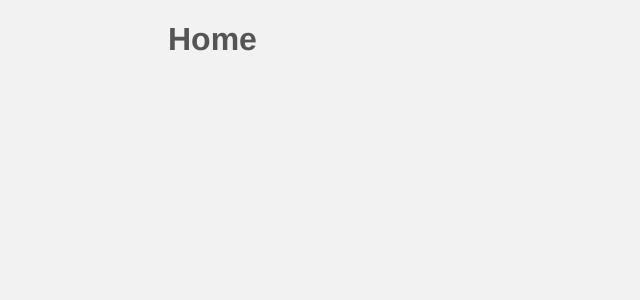
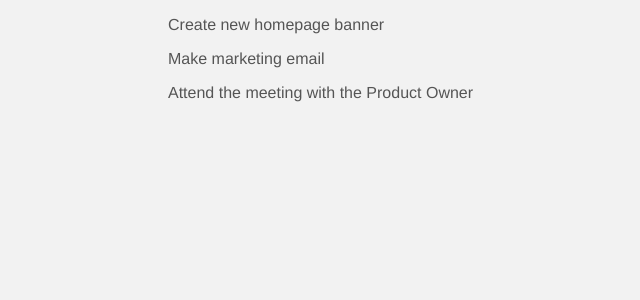
Before and after one commit to StefanoConsonni/tasko-vue, a Vue app: page / in a window 1280 px wide. Shown: the top 300 px of the page, without its empty margins (172-812 px from the left). Built offline with nearby package versions, Linux system fonts and the light colour scheme; data requests are answered from the project's data file.

Commit message:
edit HomeView.vue

```diff
--- a/package.json
+++ b/package.json
@@ -4,7 +4,8 @@
   "private": true,
   "scripts": {
     "serve": "vue-cli-service serve",
-    "build": "vue-cli-service build"
+    "build": "vue-cli-service build",
+    "json-server": "npx json-server --watch data/db.json"
   },
   "dependencies": {
     "core-js": "^3.8.3",
--- a/src/views/HomeView.vue
+++ b/src/views/HomeView.vue
@@ -1,10 +1,29 @@
 <template>
-  <div class="home"><h1>Home</h1></div>
+  <div class="home">
+    <div v-if="projects.length">
+      <div v-for="project in projects" :key="project.id">
+        <p>{{ project.title }}</p>
+      </div>
+    </div>
+  </div>
 </template>
 
 <script>
   export default {
     name: "HomeView",
     components: {},
+    data() {
+      return {
+        projects: [],
+      };
+    },
+    mounted() {
+      fetch("http://localhost:3000/projects").then((res) =>
+        res
+          .json()
+          .then((data) => (this.projects = data))
+          .catch((error) => console.log(error.message))
+      );
+    },
   };
 </script>
```
Also changed, not shown: 1 other file (tests, documents, lock files or other folders).
